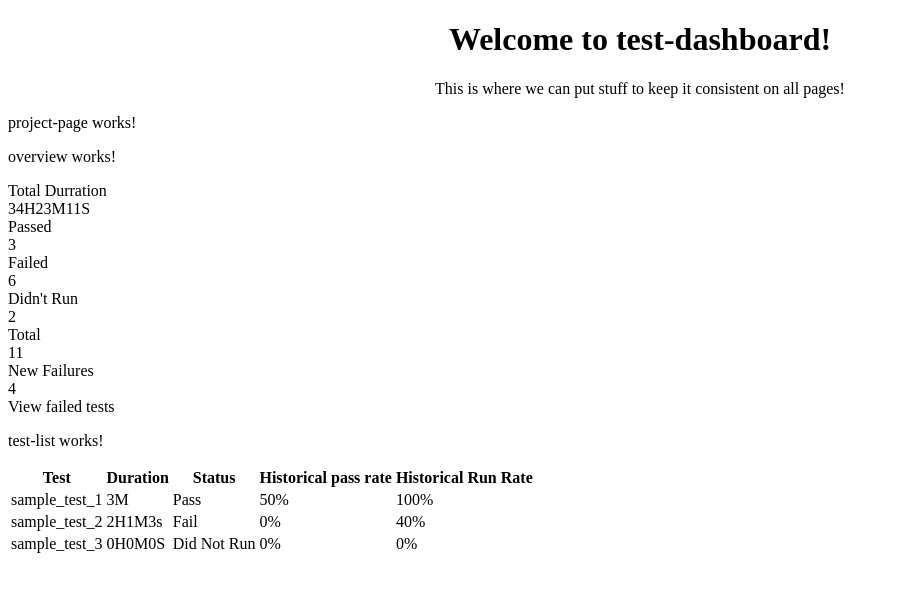
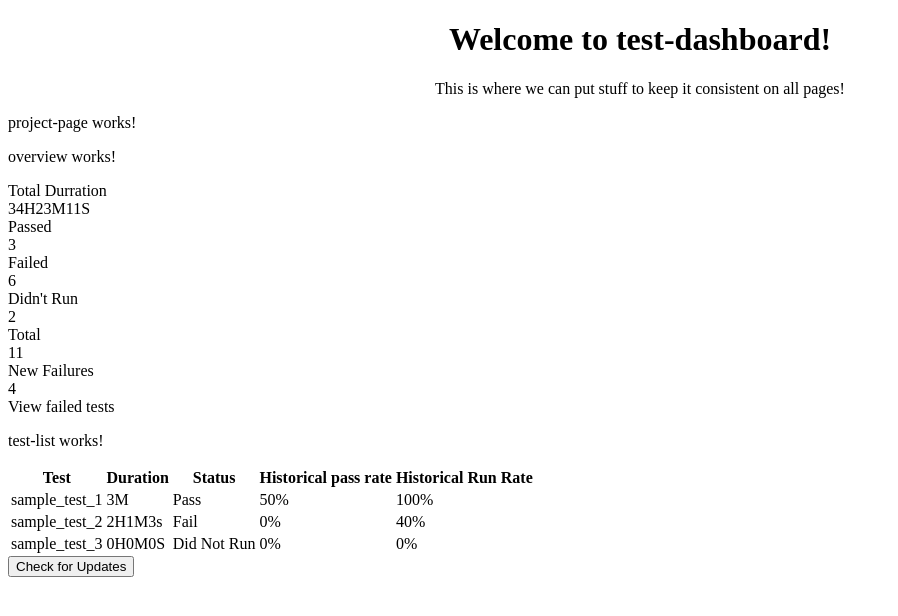
Before and after one commit to Alexandria-Davis/test-dashboard, an Angular app in the folder test-dashboard/: page / in a window 1280 px wide. Shown: the top 616 px of the page, without its empty margins (0-898 px from the left). Built offline with nearby package versions, Linux system fonts and the light colour scheme.

Commit message:
Add variable for working together Add button to use when checking from xml

```diff
--- a/test-dashboard/src/app/project-page/project-page.component.html
+++ b/test-dashboard/src/app/project-page/project-page.component.html
@@ -4,3 +4,4 @@
 <project-overview></project-overview>
 <div class="pie"></div>
 <project-test-list></project-test-list>
+<button type="button" name="UpdateButton">Check for Updates</button>
--- a/test-dashboard/src/app/read-xml.service.ts
+++ b/test-dashboard/src/app/read-xml.service.ts
@@ -4,6 +4,8 @@ import { Injectable } from '@angular/core';
   providedIn: 'root'
 })
 export class ReadXmlService {
+
+  xml_data;
 
   constructor() { }
 
```
